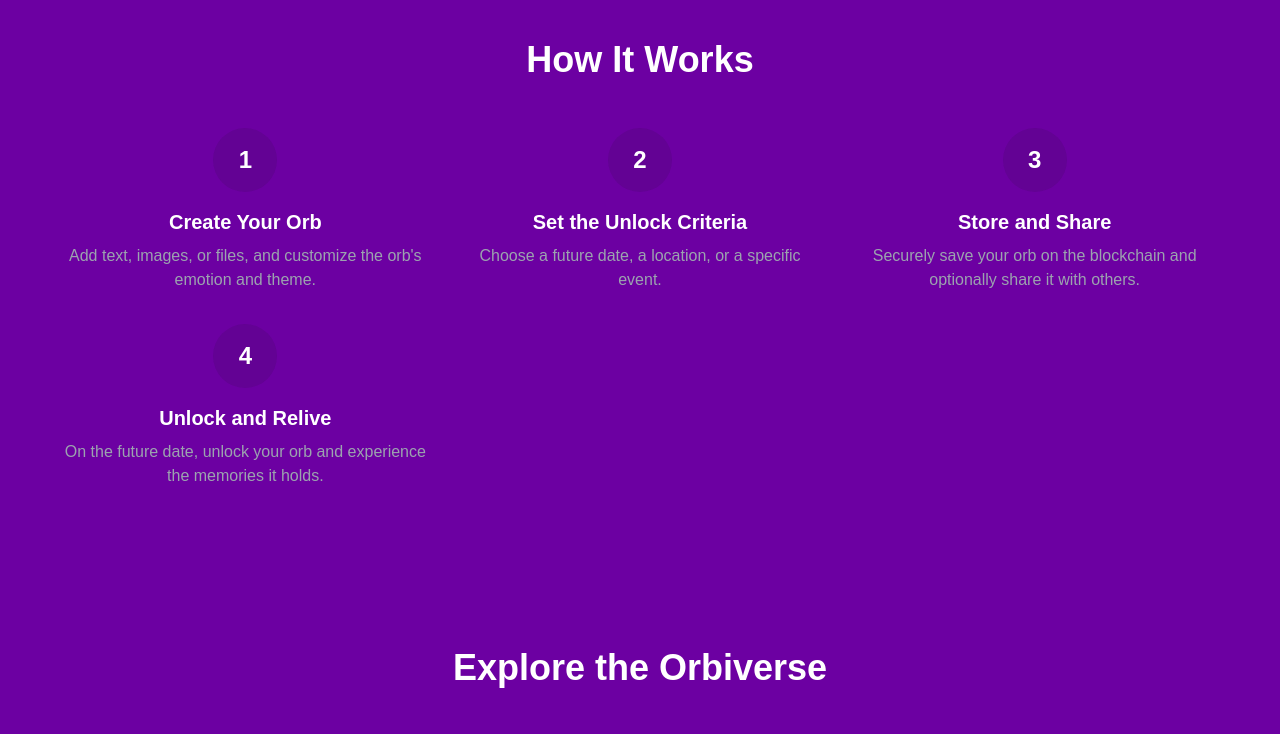
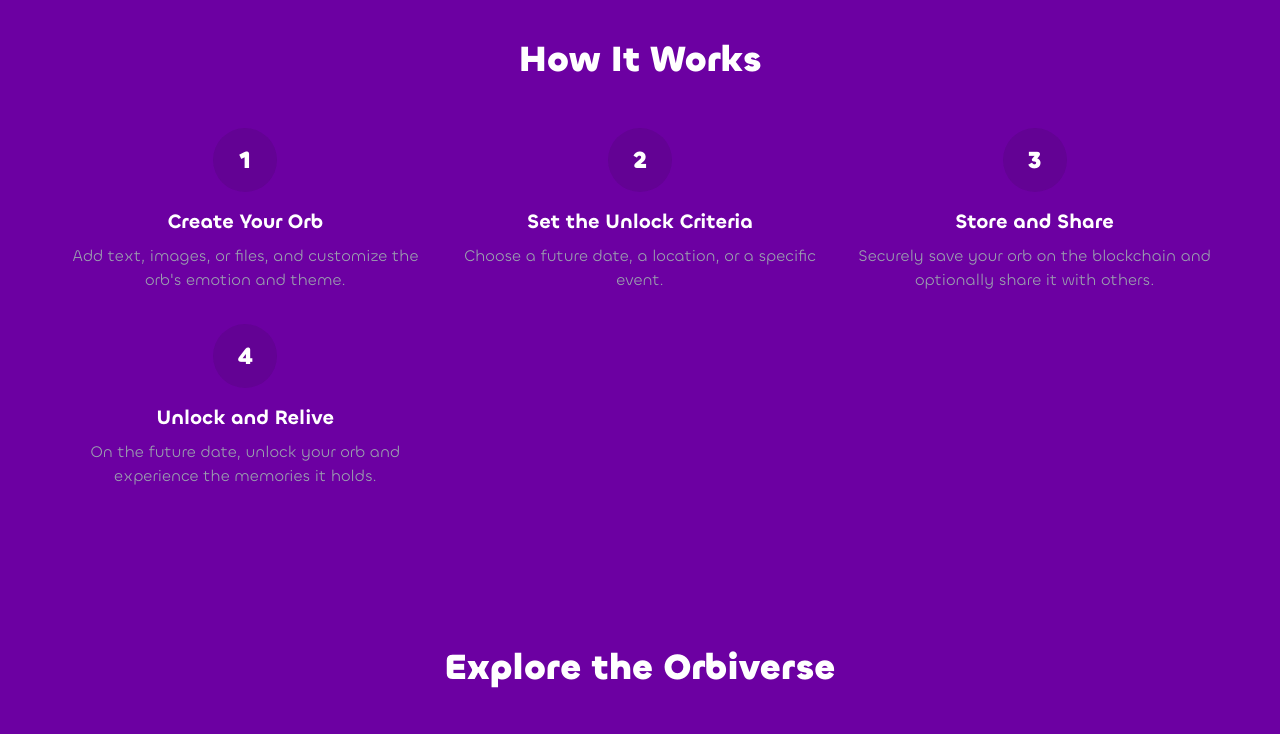
Before and after one commit to Junshen18/orbiverse, a Next.js app: page / in a window 1280 px wide. Shown: the part 1480-2214 px from the top of the page. Built offline with nearby package versions, Linux system fonts and the light colour scheme.

Commit message:
fixed fonts

```diff
--- a/src/app/globals.css
+++ b/src/app/globals.css
@@ -67,3 +67,20 @@ body {
     @apply bg-background text-foreground;
   }
 }
+
+
+@layer base {
+  html {
+    font-family: var(--font-chillax), system-ui, sans-serif;
+    scroll-behavior: smooth;
+  }
+}
+
+@layer base {
+  * {
+    @apply border-border;
+  }
+  body {
+    @apply bg-background text-foreground;
+  }
+}
--- a/tailwind.config.ts
+++ b/tailwind.config.ts
@@ -99,6 +99,11 @@ export default {
           },
         },
       },
+      fontFamily: {
+        chillax: ['var(--font-chillax)'],
+        sans: ['var(--font-geist-sans)'],
+        mono: ['var(--font-geist-mono)'],
+      },
     },
   },
   plugins: [require("tailwindcss-animate")],
```
